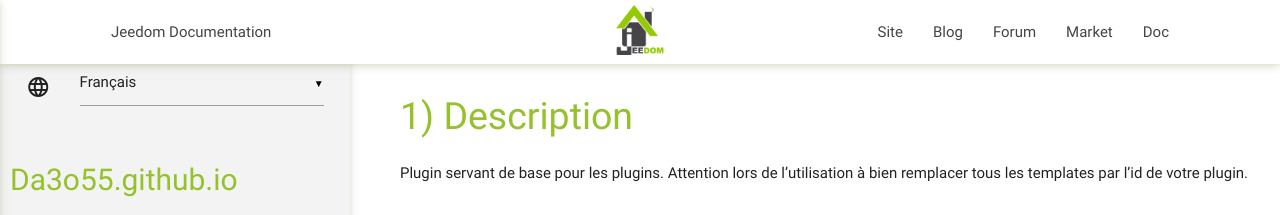
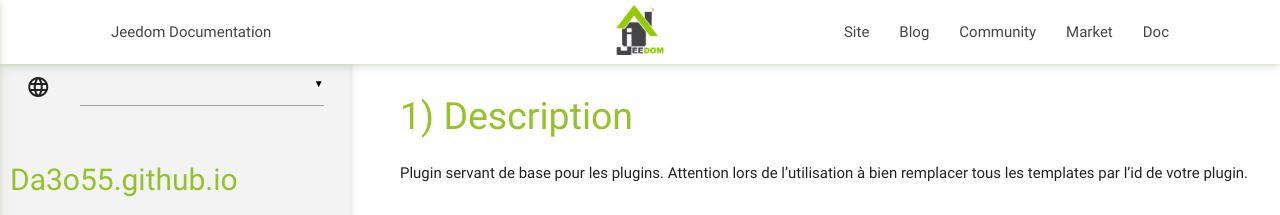
Before and after one commit to Da3o55/Da3o55.github.io, a Jekyll site: the page built from plugin-magicmirror2/fr_FR/index.md, in a window 1280 px wide. Shown: the top 215 px of the page. Built offline with Jekyll 4.4.1, drawn with Linux system fonts in a browser that asks for light colours; our own code applies the rules of GitHub Pages for plain Markdown files.

Commit message:
rebluid now !

```diff
--- a/plugin-magicmirror2/_config.yml
+++ b/plugin-magicmirror2/_config.yml
@@ -1,5 +1,5 @@
 ---
-langs: [fr_FR,en_US,es_ES]
+langs: [fr_FR]
 baseurl: "/"
 sass:
   sass_dir: assets/css
@@ -29,3 +29,7 @@
     - https://twitter.com/Jeedom_domotic
     - https://www.facebook.com/Jeedom-249936178537210/
     - https://github.com/jeedom
+community: https://community.jeedom.com
+market: https://market.jeedom.com
+blog: https://blog.jeedom.com
+doc: https://doc.jeedom.com
--- a/plugin-magicmirror2/_layouts/default.html
+++ b/plugin-magicmirror2/_layouts/default.html
@@ -1,33 +1,33 @@
 <!DOCTYPE html>
-<html lang="pt-br">
+<html lang="{{page.lang}}">
 <head>
   <link href="https://fonts.googleapis.com/icon?family=Material+Icons" rel="stylesheet">
   <link rel="stylesheet" href="../assets/css/styles.css">
   <link rel="stylesheet" href="../assets/css/materialize.css">
   <meta name="viewport" content="width=device-width, initial-scale=1.0"/>
-  <meta http-equiv="Content-Language" content="pt-br">
+  <meta http-equiv="Content-Language" content="{{page.lang}}">
 </head>
 <body>
   <div class="navbar-fixed hide-on-print">
     <nav>
       <div class="nav-wrapper container">
-        <a id="logo-container" href="https://www.jeedom.com/doc" class="brand-logo center"><img src="../assets/images/logo.png" style="height:50px;margin-top:5px"></a>
+        <a id="logo-container" href="{{site.doc}}" class="brand-logo center"><img src="../assets/images/logo.png" style="height:50px;margin-top:5px"></a>
         <ul class="left hide-on-med-and-down">
-          <li><a href="https://www.jeedom.com/doc">Jeedom Documentation</a></li>
+          <li><a href="{{site.doc}}">Jeedom Documentation</a></li>
         </ul>
-        <a href="https://www.jeedom.com/doc" data-activates="nav-mobile" class="button-collapse btn-floating btn-large waves-effect waves-light jeedomcolorbg"><i class="material-icons">menu</i></a>
+        <a href="{{site.doc}}" data-activates="nav-mobile" class="button-collapse btn-floating btn-large waves-effect waves-light jeedomcolorbg"><i class="material-icons">menu</i></a>
         <ul class="right hide-on-med-and-down">
-          <li><a href="https://www.jeedom.com/site">Site</a></li>
-          <li><a href="https://www.jeedom.com/blog">Blog</a></li>
-          <li><a href="https://www.jeedom.com/forum">Forum</a></li>
-          <li><a href="https://www.jeedom.com/market">Market</a></li>
-          <li class="active"><a href="https://www.jeedom.com/doc">Doc</a></li>
+          <li><a href="https://www.jeedom.com">Site</a></li>
+          <li><a href="{{site.blog}}">Blog</a></li>
+          <li><a href="{{site.community}}">Community</a></li>
+          <li><a href="{{site.market}}">Market</a></li>
+          <li class="active"><a href="{{site.doc}}">Doc</a></li>
         </ul>
         <ul class="side-nav" id="nav-mobile">
-          <li><a href="https://www.jeedom.com/blog">Blog</a></li>
-          <li><a href="https://www.jeedom.com/forum">Forum</a></li>
-          <li><a href="https://www.jeedom.com/market">Market</a></li>
-          <li class="active"><a href="https://www.jeedom.com/doc">Doc</a></li>
+          <li><a href="{{site.blog}}">Blog</a></li>
+          <li><a href="{{site.community}}">Community</a></li>
+          <li><a href="{{site.market}}">Market</a></li>
+          <li class="active"><a href="{{site.doc}}">Doc</a></li>
         </ul>
       </div>
     </nav>
--- a/plugin-magicmirror2/assets/css/materialize.scss
+++ b/plugin-magicmirror2/assets/css/materialize.scss
@@ -4,7 +4,7 @@
 
 // Mixins
 // @import "components/prefixer";
-//@import "components/mixins";
+@import "components/mixins";
 @import "components/color";
 
 // Variables;
--- a/plugin-magicmirror2/index.html
+++ b/plugin-magicmirror2/index.html
@@ -1,4 +1,3 @@
 <script>
 window.location.href = 'fr_FR/';
-
 </script>
```
Also changed, not shown: plugin-magicmirror2/fr_FR/index.md (+5 -0 lines).
